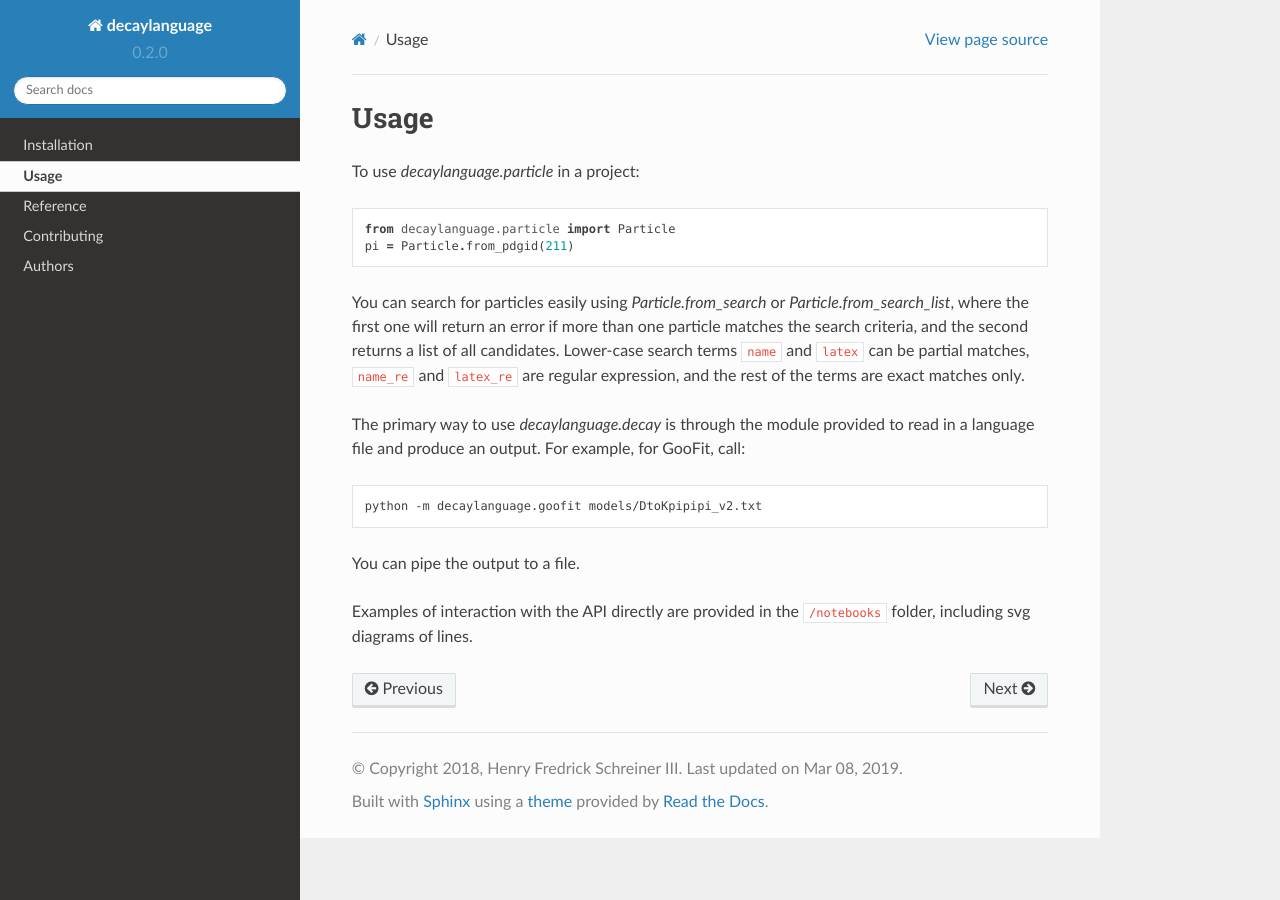
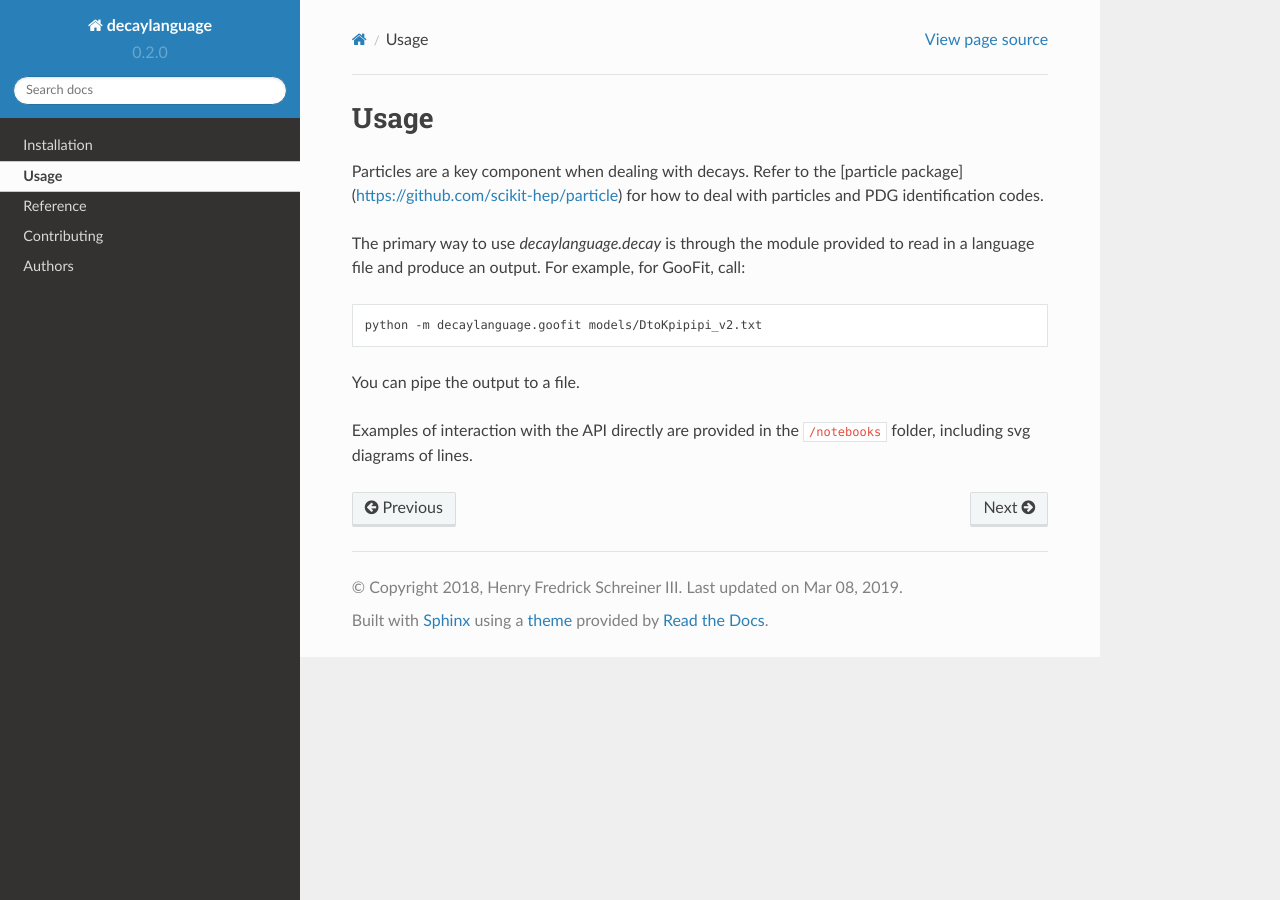
Before and after one commit to scikit-hep/decaylanguage, a Sphinx documentation site: the page built from docs/usage.rst, in a window 1280 px wide. Built offline with Sphinx 7.4.7 and the Read the Docs theme 2.0.0, drawn with Linux system fonts in a browser that asks for light colours.

Commit message:
Update .rst and notebooks to removal of particle submodule

```diff
--- a/docs/reference/decaylanguage.particle.rst
+++ /dev/null
@@ -1,9 +0,0 @@
-decaylanguage.particle
-======================
-
-.. testsetup::
-
-    from decaylanguage.particle.particle import *
-
-.. automodule:: decaylanguage.particle.particle
-    :members:
--- a/docs/usage.rst
+++ b/docs/usage.rst
@@ -2,14 +2,8 @@
 Usage
 =====
 
-
-To use `decaylanguage.particle` in a project::
-
-    from decaylanguage.particle import Particle
-    pi = Particle.from_pdgid(211)
-
-
-You can search for particles easily using `Particle.from_search` or `Particle.from_search_list`, where the first one will return an error if more than one particle matches the search criteria, and the second returns a list of all candidates. Lower-case search terms ``name`` and ``latex`` can be partial matches, ``name_re`` and ``latex_re`` are regular expression, and the rest of the terms are exact matches only.
+Particles are a key component when dealing with decays.
+Refer to the [particle package](https://github.com/scikit-hep/particle) for how to deal with particles and PDG identification codes.
 
 The primary way to use `decaylanguage.decay` is through the module provided to read in a language file and produce an output. For example, for GooFit, call:
 
```
Also changed, not shown: 3 other files.
